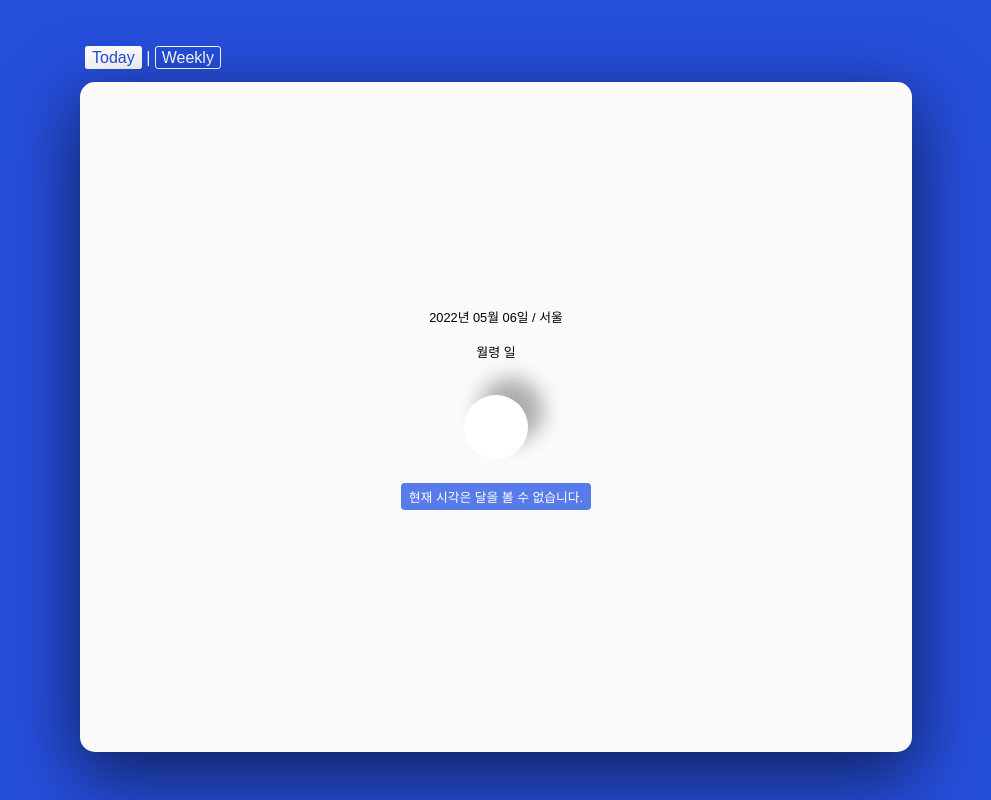
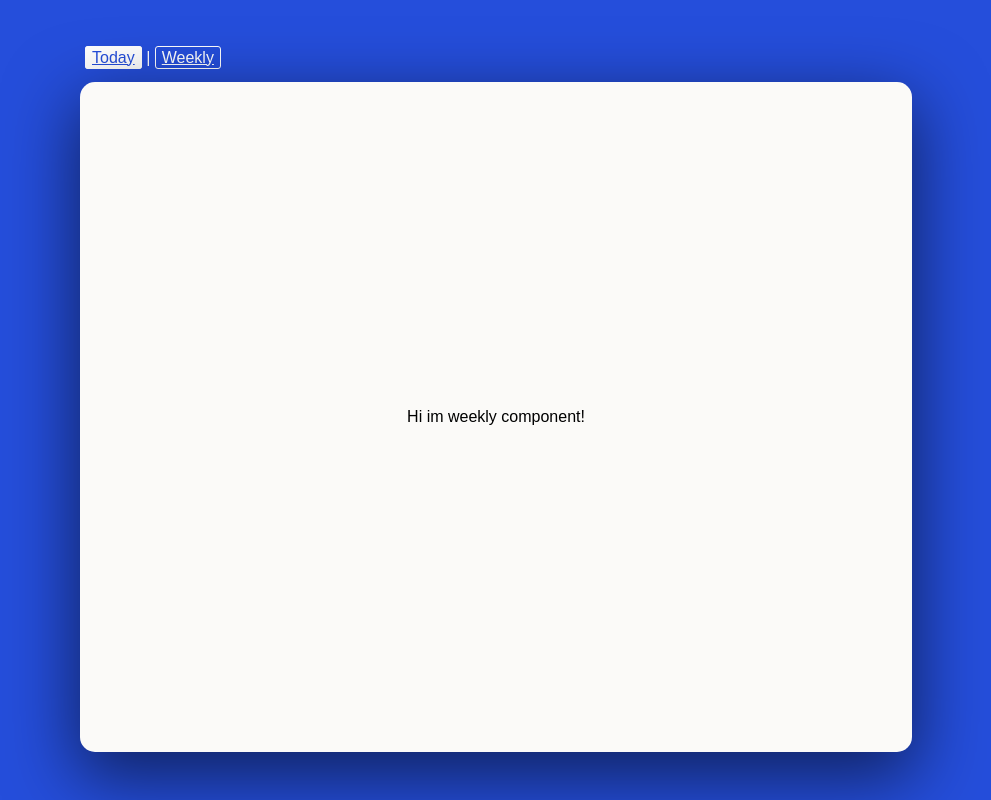
Before and after one commit to SaeWooKKang/PhaseOfTheMoon, a React app in the folder client/: page /weekly in a window 1280 px wide. Shown: the whole page, without its empty margins (144-1135 px from the left). Built offline with nearby package versions, Linux system fonts and the light colour scheme; no server answers; the HTML template or start-up script is replaced by a standard one.

Commit message:
Feat: header menu에 router 적용

```diff
--- a/client/src/Routes/Today.tsx
+++ b/client/src/Routes/Today.tsx
@@ -7,6 +7,7 @@ import LunTime from '../components/sections/LunTime';
 import AppLayout from '../components/AppLayout';
 
 import { makeYearMonthDate } from '../fs';
+import GlobalStyle from '../style/GlobalStyle';
 
 const Wrapper = styled.div`
   width: 100%;
@@ -23,6 +24,8 @@ const Today = () => {
   const { year, month, date } = makeYearMonthDate();
 
   return (
+    <>
+    <GlobalStyle />
     <AppLayout>
       <Wrapper>
         <div className='text-year-month-date'>
@@ -33,6 +36,7 @@ const Today = () => {
         <LunTime />
       </Wrapper>
     </AppLayout>
+    </>
   );
 };
 
--- a/client/src/Routes/Weekly.tsx
+++ b/client/src/Routes/Weekly.tsx
@@ -1,8 +1,17 @@
 import React from 'react';
+
+import AppLayout from '../components/AppLayout';
+import GlobalStyle from '../style/GlobalStyle';
+
 
 const Weekly = () => {
   return (
-    <div>weekly component</div>
+    <>
+    <GlobalStyle />
+    <AppLayout>
+      <>Hi im weekly component!</>
+    </AppLayout>
+    </>
   );
 };
 
--- a/client/src/components/AppLayout.tsx
+++ b/client/src/components/AppLayout.tsx
@@ -1,5 +1,7 @@
 import React from 'react';
 import styled from 'styled-components';
+
+import { Link } from 'react-router-dom';
 
 interface Props {
   children: JSX.Element;
@@ -54,8 +56,8 @@ const AppLayout = (props: Props ) => {
       <AppWrapper>
         <header>
           <nav>
-            <a>Today</a> | {' '}
-            <a>Weekly</a>
+            <Link to={'/today'}>Today</Link> | {' '}
+            <Link to={'/weekly'}>Weekly</Link>
           </nav>
         </header>
         <div className='ctn-components'>
--- a/client/src/components/index.tsx
+++ b/client/src/components/index.tsx
@@ -2,8 +2,10 @@ import React from 'react';
 import ReactDOM from 'react-dom';
 
 import App from './App';
+import Today from '../Routes/Today';
+import Weekly from '../Routes/Weekly';
+
 import store from '../redux/store';
-
 import { Provider } from 'react-redux';
 
 import { BrowserRouter, Routes, Route } from 'react-router-dom';
@@ -11,7 +13,11 @@ import { BrowserRouter, Routes, Route } from 'react-router-dom';
 ReactDOM.render(
   <Provider store={ store }>
     <BrowserRouter>
-      <App />
+      <Routes>
+        <Route path='/dist' element={ <App />} />
+        <Route path='today' element={ <Today/> }/>
+        <Route path='weekly' element={ <Weekly/>}/>
+      </Routes>
     </BrowserRouter>
   </Provider>
   ,document.getElementById("root")
```
